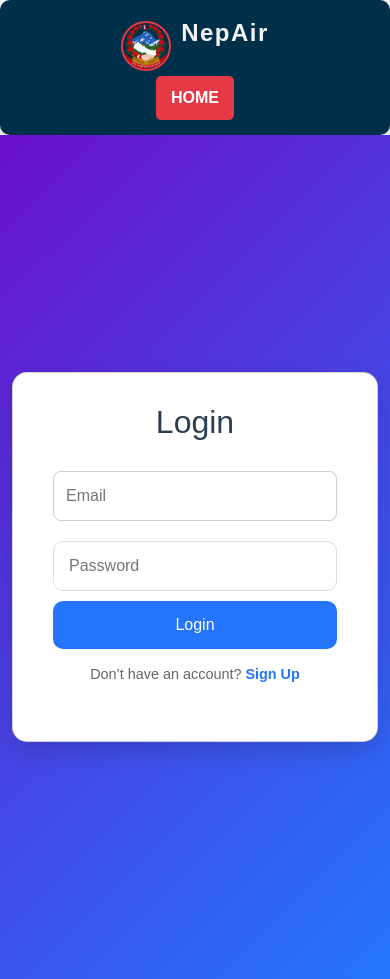
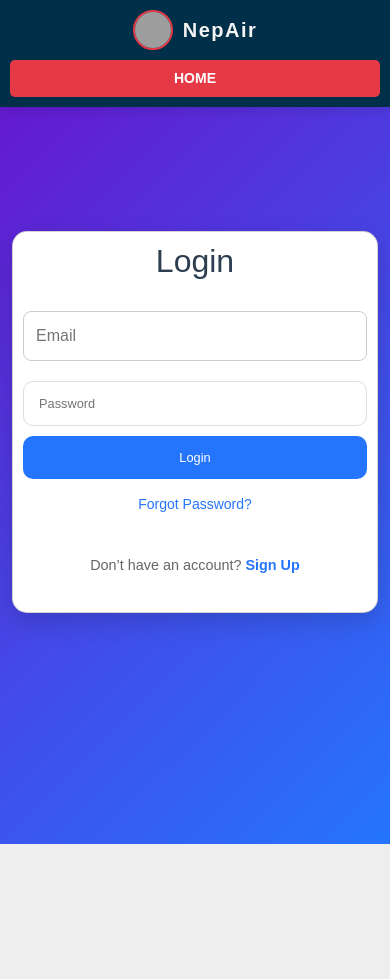
Before and after one commit to ShrijanThapa77/NepAir, a React (Create React App) app: page /login in a window 390 px wide. After the commit the page ends 844 px from the top, so only its background shows below. Built offline with nearby package versions, Linux system fonts and the light colour scheme; grey boxes are pictures that could not be loaded.

Commit message:
forgot passwrod function / backend

```diff
--- a/src/pages/Login.css
+++ b/src/pages/Login.css
@@ -1,23 +1,133 @@
+/* General Reset */
+* {
+  margin: 0;
+  padding: 0;
+  box-sizing: border-box;
+}
+
+body {
+  font-family: Arial, sans-serif;
+  background: linear-gradient(135deg, #6a11cb, #2575fc);
+  color: #333;
+  height: 100vh;
+  overflow-x: hidden;
+}
+
+/* Navbar Styles */
+.navbar {
+  display: flex;
+  justify-content: space-between;
+  align-items: center;
+  background-color: #003049;
+  padding: 10px 20px;
+  box-shadow: 0 4px 10px rgba(0, 0, 0, 0.1);
+  position: fixed;
+  top: 0;
+  width: 100%;
+  z-index: 1000;
+}
+
+.logo-container {
+  display: flex;
+  align-items: center;
+  gap: 10px;
+}
+
+.logo-image {
+  width: 40px;
+  height: 40px;
+  border-radius: 50%;
+  border: 2px solid #E63946;
+}
+
+.logo-text {
+  font-size: 20px;
+  font-weight: bold;
+  color: #F4F4F4;
+  letter-spacing: 1.5px;
+}
+
+.nav-links {
+  display: flex;
+  gap: 15px;
+  align-items: center;
+}
+
+.nav-button {
+  padding: 8px 12px;
+  background-color: #E63946;
+  border: none;
+  color: #FFF;
+  font-size: 14px;
+  font-weight: bold;
+  cursor: pointer;
+  border-radius: 5px;
+  text-transform: uppercase;
+  transition: background-color 0.3s, transform 0.3s;
+}
+
+.nav-button:hover {
+  background-color: #FF6F61;
+}
+
+.user-name {
+  color: #FFF;
+  font-size: 14px;
+  margin-right: 5px;
+}
+
+.user-role {
+  color: #FFF;
+  font-size: 12px;
+  margin-right: 15px;
+}
+
+/* Responsive Navbar */
+@media (max-width: 768px) {
+  .navbar {
+    flex-direction: column;
+    align-items: flex-start;
+    padding: 10px;
+  }
+
+  .logo-container {
+    width: 100%;
+    justify-content: center;
+  }
+
+  .nav-links {
+    flex-direction: column;
+    align-items: flex-start;
+    width: 100%;
+  }
+
+  .nav-button {
+    width: 100%;
+    margin-top: 10px;
+  }
+}
+
+/* Container and Card Styles */
 .container {
   display: flex;
   justify-content: center;
   align-items: center;
-  height: 100vh;
-  background: linear-gradient(135deg, #6a11cb, #2575fc);
-  font-family: 'Arial', sans-serif;
+  height: calc(100vh - 80px); /* Adjust for navbar */
+  padding-top: 80px; /* To account for the fixed navbar */
 }
 
 .card {
   background: #ffffff;
   border-radius: 15px;
   box-shadow: 0 8px 24px rgba(0, 0, 0, 0.15);
-  padding: 30px 40px;
-  width: 400px;
+  padding: 20px;
+  width: 100%;
+  max-width: 400px;
   text-align: center;
 }
 
 h1 {
-  font-size: 2rem;
+  font-size: 1.8rem;
   margin-bottom: 20px;
   color: #333333;
 }
@@ -59,3 +169,40 @@ input, select {
   cursor: pointer;
   font-weight: bold;
 }
+
+/* Responsive Form */
+@media (max-width: 768px) {
+  .card {
+    padding: 15px;
+  }
+
+  h1 {
+    font-size: 1.5rem;
+  }
+
+  input, select {
+    font-size: 0.9rem;
+  }
+
+  .submit-btn {
+    font-size: 0.9rem;
+  }
+}
+
+@media (max-width: 480px) {
+  .card {
+    padding: 10px;
+  }
+
+  h1 {
+    font-size: 1.3rem;
+  }
+
+  input, select {
+    font-size: 0.8rem;
+  }
+
+  .submit-btn {
+    font-size: 0.8rem;
+  }
+}
--- a/src/pages/Login.jsx
+++ b/src/pages/Login.jsx
@@ -1,6 +1,12 @@
-import React, { useState, useEffect } from 'react';
+import React, { useState } from 'react';
 import { useNavigate } from "react-router-dom";
-import { createUserWithEmailAndPassword, signInWithEmailAndPassword, signOut, sendEmailVerification } from "firebase/auth";
+import {
+  createUserWithEmailAndPassword,
+  signInWithEmailAndPassword,
+  signOut,
+  sendEmailVerification,
+  sendPasswordResetEmail,
+} from "firebase/auth";
 import { auth, db } from "../firebase";
 import { doc, setDoc, getDoc } from "firebase/firestore";
 import './Login.css';
@@ -8,7 +14,6 @@ import './Login.css';
 // Navbar Component
 function Navbar({ user, onLogout }) {
   const navigate = useNavigate();
-
   const goToDashboard = () => {
     if (user && user.role === 'admin') {
       navigate('/admindash');
@@ -18,112 +23,32 @@ function Navbar({ user, onLogout }) {
   };
 
   return (
-    <div className="contain">
-      <nav style={styles.navbar}>
-        <div style={styles.logoContainer}>
-          <img src="/images/nepal_logo.png" alt="Nepal Logo" style={styles.logoImage} />
-          <p style={styles.logoText}>NepAir</p>
+    <nav className="navbar">
+      <div className="logo-container">
+        <img src="logo.png" alt="Logo" className="logo-image" />
+        <span className="logo-text">NepAir</span>
       </div>
-        <div style={styles.navLinks}>
+      <div className="nav-links">
         {user ? (
           <>
-              <span style={styles.userName}>
-                {user.fullName}
-              </span>
-              <span style={styles.userRole}>
-                ({user.role})
-              </span>
-              <button
-                style={styles.navButton}
-                onMouseEnter={(e) => (e.target.style.backgroundColor = styles.navButtonHover.backgroundColor)}
-                onMouseLeave={(e) => (e.target.style.backgroundColor = styles.navButton.backgroundColor)}
-                onClick={goToDashboard}
-              >
+            <span className="user-name">{user.fullName}</span>
+            <span className="user-role">({user.role})</span>
+            <button className="nav-button" onClick={goToDashboard}>
               Dashboard
             </button>
-              <button
-                style={styles.navButton}
-                onMouseEnter={(e) => (e.target.style.backgroundColor = styles.navButtonHover.backgroundColor)}
-                onMouseLeave={(e) => (e.target.style.backgroundColor = styles.navButton.backgroundColor)}
-                onClick={onLogout}
-              >
+            <button className="nav-button" onClick={onLogout}>
               Logout
             </button>
           </>
         ) : (
-            <button
-              style={styles.navButton}
-              onMouseEnter={(e) => (e.target.style.backgroundColor = styles.navButtonHover.backgroundColor)}
-              onMouseLeave={(e) => (e.target.style.backgroundColor = styles.navButton.backgroundColor)}
-              onClick={() => navigate('/')}
-            >
+          <button className="nav-button" onClick={() => navigate('/')}>
             Home
           </button>
         )}
       </div>
     </nav>
-    </div>
   );
 }
-
-const styles = {
-  navbar: {
-    display: 'flex',
-    justifyContent: 'space-between',
-    alignItems: 'center',
-    backgroundColor: '#003049',
-    padding: '15px 30px',
-    boxShadow: '0 4px 10px rgba(0, 0, 0, 0.1)',
-    borderRadius: '10px',
-  },
-  logoContainer: {
-    display: 'flex',
-    alignItems: 'center',
-    gap: '10px',
-  },
-  logoImage: {
-    width: '50px',
-    height: '50px',
-    borderRadius: '50%',
-    border: '2px solid #E63946',
-  },
-  logoText: {
-    fontSize: '24px',
-    fontWeight: 'bold',
-    color: '#F4F4F4',
-    letterSpacing: '1.5px',
-  },
-  navLinks: {
-    display: 'flex',
-    gap: '15px',
-    alignItems: 'center',
-  },
-  navButton: {
-    padding: '10px 15px',
-    backgroundColor: '#E63946',
-    border: 'none',
-    color: '#FFF',
-    fontSize: '16px',
-    fontWeight: 'bold',
-    cursor: 'pointer',
-    borderRadius: '5px',
-    textTransform: 'uppercase',
-    transition: 'background-color 0.3s, transform 0.3s',
-  },
-  navButtonHover: {
-    backgroundColor: '#FF6F61',
-  },
-  userName: {
-    color: '#FFF',
-    fontSize: '16px',
-    marginRight: '5px',
-  },
-  userRole: {
-    color: '#FFF',
-    fontSize: '14px',
-    marginRight: '15px',
-  },
-};
 
 // Login Component
 const Login = () => {
@@ -138,35 +63,22 @@ const Login = () => {
     confirmPassword: '',
     role: 'user', // Default role is user
   });
-  const [user, setUser ] = useState(null);
+  const [forgotPasswordEmail, setForgotPasswordEmail] = useState('');
+  const [showForgotPassword, setShowForgotPassword] = useState(false); // Controls visibility of forgot password form
+  const [user, setUser] = useState(null);
   const navigate = useNavigate();
-
-  useEffect(() => {
-    if (user) navigate('/');
-  }, [user, navigate]);
-
-  const toggleForm = () => {
-    setIsLogin(!isLogin);
-    setFormData({
-      firstName: '',
-      lastName: '',
-      age: '',
-      gender: '',
-      email: '',
-      password: '',
-      confirmPassword: '',
-      role: 'user',
-    });
-  };
 
   const handleChange = (e) => {
     const { name, value } = e.target;
     setFormData({ ...formData, [name]: value });
   };
 
+  const handleForgotPasswordChange = (e) => {
+    setForgotPasswordEmail(e.target.value);
+  };
+
   const handleSubmit = async (e) => {
     e.preventDefault();
-
     if (isLogin) {
       // Handle Login
       try {
@@ -179,13 +91,24 @@ const Login = () => {
               alert("Your admin account is pending approval.");
               return;
             }
-            setUser ({ uid: userCredential.user.uid, fullName: `${userData.firstName} ${userData.lastName}`, role: userData.role });
+            setUser({ uid: userCredential.user.uid, fullName: `${userData.firstName} ${userData.lastName}`, role: userData.role });
             alert("Login successful!");
+            // Clear form fields after login
+            setFormData({
+              firstName: '',
+              lastName: '',
+              age: '',
+              gender: '',
+              email: '',
+              password: '',
+              confirmPassword: '',
+              role: 'user',
+            });
           } else {
             alert("Please verify your email address.");
           }
         } else {
-          alert("User  data not found.");
+          alert("User data not found.");
         }
       } catch (error) {
         console.error("Login Error:", error.message);
@@ -197,13 +120,10 @@ const Login = () => {
         alert("Passwords do not match!");
         return;
       }
-
       try {
         const userCredential = await createUserWithEmailAndPassword(auth, formData.email, formData.password);
-
         // Send email verification link
         await sendEmailVerification(userCredential.user);
-
         // Save user data to Firestore
         await setDoc(doc(db, "users", userCredential.user.uid), {
           firstName: formData.firstName,
@@ -215,9 +135,19 @@ const Login = () => {
           status: formData.role === 'admin' ? 'pending' : 'approved', // Admins need approval
           createdAt: new Date(),
         });
-
         alert("Account created successfully! Please verify your email.");
         setIsLogin(true);
+        // Clear form fields after signup
+        setFormData({
+          firstName: '',
+          lastName: '',
+          age: '',
+          gender: '',
+          email: '',
+          password: '',
+          confirmPassword: '',
+          role: 'user',
+        });
       } catch (error) {
         console.error("Signup Error:", error.message);
         alert(error.message);
@@ -225,12 +155,55 @@ const Login = () => {
     }
   };
 
+  const handleForgotPassword = async () => {
+    if (!forgotPasswordEmail) {
+      alert("Please enter your email address.");
+      return;
+    }
+
+    try {
+      // Check if the email exists in Firestore
+      const userDoc = await getDoc(doc(db, "users", forgotPasswordEmail));
+      if (!userDoc.exists()) {
+        alert("No account found with this email.");
+        return;
+      }
+
+      const userData = userDoc.data();
+      if (!userData.emailVerified) {
+        alert("Your email is not verified. Please verify your email first.");
+        return;
+      }
+
+      // Send password reset email
+      await sendPasswordResetEmail(auth, forgotPasswordEmail);
+      alert("Password reset email sent. Please check your inbox.");
+      setShowForgotPassword(false); // Hide the forgot password form after sending the email
+      // Clear forgot password email field
+      setForgotPasswordEmail('');
+    } catch (error) {
+      console.error("Forgot Password Error:", error.message);
+      alert(error.message);
+    }
+  };
+
   const handleLogout = async () => {
     try {
       await signOut(auth);
-      setUser (null);
+      setUser(null);
       alert("Logged out successfully!");
       navigate('/login');
+      // Clear form fields after logout
+      setFormData({
+        firstName: '',
+        lastName: '',
+        age: '',
+        gender: '',
+        email: '',
+        password: '',
+        confirmPassword: '',
+        role: 'user',
+      });
     } catch (error) {
       console.error("Logout Error:", error.message);
       alert(error.message);
@@ -271,17 +244,14 @@ const Login = () => {
                   required
                 />
                 <select name="gender" value={formData.gender} onChange={handleChange} required>
-                  <option value="">Select Gender</option>
+                  <option value="" disabled>Select Gender</option>
                   <option value="male">Male</option>
                   <option value="female">Female</option>
                   <option value="other">Other</option>
                 </select>
                 <select name="role" value={formData.role} onChange={handleChange} required>
-                  <option value="user">User </option>
-                  <option value="admin">Admin
-
-
-                  </option>
+                  <option value="user">User</option>
+                  <option value="admin">Admin</option>
                 </select>
               </>
             )}
@@ -305,7 +275,7 @@ const Login = () => {
               <input
                 type="password"
                 name="confirmPassword"
-                placeholder="Retype Password"
+                placeholder="Confirm Password"
                 value={formData.confirmPassword}
                 onChange={handleChange}
                 required
@@ -315,9 +285,33 @@ const Login = () => {
               {isLogin ? 'Login' : 'Sign Up'}
             </button>
           </form>
+          {isLogin && (
+            <p style={{ marginTop: '15px', cursor: 'pointer', color: '#2575fc' }} onClick={() => setShowForgotPassword(true)}>
+              Forgot Password?
+            </p>
+          )}
+          {showForgotPassword && (
+            <div>
+              <p>Enter your email to reset your password:</p>
+              <input
+                type="email"
+                placeholder="Enter your email"
+                value={forgotPasswordEmail}
+                onChange={handleForgotPasswordChange}
+              />
+              <button onClick={handleForgotPassword} className="submit-btn">
+                Reset Password
+              </button>
+              <button onClick={() => setShowForgotPassword(false)} style={{ marginTop: '10px', background: '#FF6F61' }}>
+                Cancel
+              </button>
+            </div>
+          )}
           <p className="toggle-link">
             {isLogin ? 'Don’t have an account? ' : 'Already have an account? '}
-            <span onClick={toggleForm}>{isLogin ? 'Sign Up' : 'Login'}</span>
+            <span onClick={() => setIsLogin(!isLogin)}>
+              {isLogin ? 'Sign Up' : 'Login'}
+            </span>
           </p>
         </div>
       </div>
```
Also changed, not shown: src/components/OldData.jsx (+60 -14 lines). Lines whose indentation alone changed are shown as unchanged.
